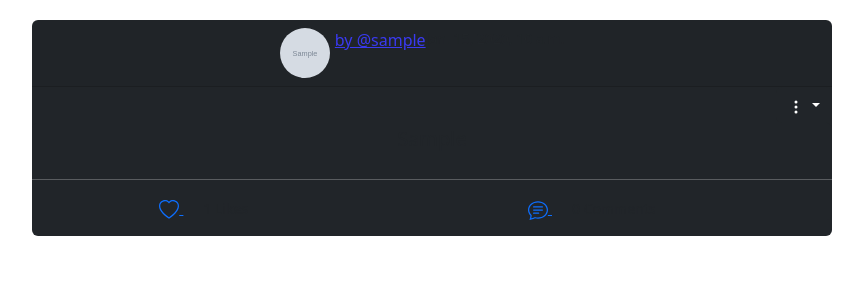
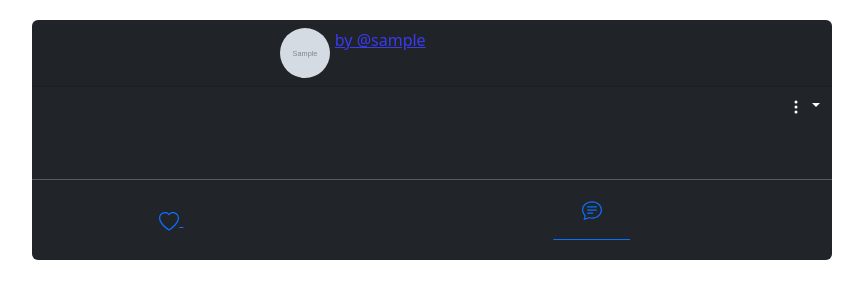
Before and after one commit to Kirolls20/Twitter_Clone, a Django app: page / in a window 1280 px wide. Shown: the part 246-546 px from the top of the page, without its empty margins (208-1071 px from the left). Run offline with Django 4.2, Linux system fonts and the light colour scheme; tables that the repository leaves empty hold one stand-in row (values such as "Sample post"); grey boxes marked "Sample" are stand-in pictures.

Commit message:
Feat: You can add comments in every tweet.

```diff
--- a/tweetLand/forms.py
+++ b/tweetLand/forms.py
@@ -9,7 +9,7 @@ class TweetForm(forms.ModelForm):
     tweet= forms.CharField(required=True,
         widget= forms.widgets.Textarea(
             attrs={
-                'Placeholder':" Type Something...",
+                'Placeholder':" What's happening?...",
                 'class': 'form-control',
             }
 
@@ -19,7 +19,7 @@ class TweetForm(forms.ModelForm):
     )
     class Meta:
         model = Tweet
-        exclude= ['user','likes']
+        exclude= ['user','likes','comments']
 
 
 
@@ -27,13 +27,13 @@ class TweetForm(forms.ModelForm):
 class CommentForm(forms.ModelForm):
     comment = forms.CharField(required=True,widget= forms.widgets.Textarea(
         attrs= {
-            'Placeholder':" Comment Here ",
+            'Placeholder':" Leave A Comment... ",
                 'class': 'form-control',
         }
     ))
     class Meta:
         model= Comment
-        exclude = ['user']
+        exclude = ['user','tweet']
 
 class SignupForm(UserCreationForm):
     first_name = forms.CharField(
--- a/tweetLand/models.py
+++ b/tweetLand/models.py
@@ -5,7 +5,7 @@ from django.contrib.auth.models import AbstractUser
 from django.conf import settings
 from tweetLand.models import User
 
-# Create Tweet Model a
+
 
 class User(AbstractUser):
     # profile_user = models.OneToOneField(settings.AUTH_USER_MODEL, on_delete=models.CASCADE, related_name='profile')
@@ -34,6 +34,9 @@ class Tweet(models.Model):
     def __str__(self):
         return f'{self.user.username}  {self.created_at} '
 
+    def total_comments(self):
+        return self.comments.count()
+
 
 class Comment(models.Model):
     comment = models.TextField()
--- /dev/null
+++ b/tweetLand/static/css/add_comment.css
@@ -0,0 +1,35 @@
+.container{
+    display: flex;
+    align-items: center;
+    justify-content: center;
+
+
+}
+.comment-popUpp{
+    width:400px;
+    height:350px;
+    background:#c3c5d6;
+    border-radius: 6px;
+    position: absolute;
+    top:50%;
+    left:50%;
+    transform: translate(-50%,-50%) ;
+    display: none;
+    z-index: 1;
+    padding:10px;
+
+}
+
+
+.comment-popup-btns{
+
+    bottom:200px;
+    width:100%;
+    border:0;
+    margin:10px;
+    padding:10px;
+    border-radius: 5px;
+
+
+
+}
--- a/tweetLand/templates/home.html
+++ b/tweetLand/templates/home.html
@@ -7,6 +7,7 @@
     <meta name="viewport" content="width=device-width, initial-scale=1.0">
     <title>Adding Tweet</title>
     <link rel="stylesheet" href="{% static 'css/add_tweet.css' %}">
+    <link rel="stylesheet" href="{% static 'css/add_comment.css' %}">
 </head>
 
 {% block content %}
@@ -106,14 +107,35 @@
 
                     </div>
                     <div class="col-7">
-                        <a href="" style="margin-left:20px;">
+                        <a href="#tweet-{{ tweet.id }}" style="margin-left:20px;" class="show-comment-popup" data-tweetid="{{ tweet.id }}">
                             <svg xmlns="http://www.w3.org/2000/svg" width="20" height="20" fill="currentColor" class="bi bi-chat-text" viewBox="0 0 16 16">
                                 <path d="M2.678 11.894a1 1 0 0 1 .287.801 10.97 10.97 0 0 1-.398 2c1.395-.323 2.247-.697 2.634-.893a1 1 0 0 1 .71-.074A8.06 8.06 0 0 0 8 14c3.996 0 7-2.807 7-6 0-3.192-3.004-6-7-6S1 4.808 1 8c0 1.468.617 2.83 1.678 3.894zm-.493 3.905a21.682 21.682 0 0 1-.713.129c-.2.032-.352-.176-.273-.362a9.68 9.68 0 0 0 .244-.637l.003-.01c.248-.72.45-1.548.524-2.319C.743 11.37 0 9.76 0 8c0-3.866 3.582-7 8-7s8 3.134 8 7-3.582 7-8 7a9.06 9.06 0 0 1-2.347-.306c-.52.263-1.639.742-3.468 1.105z"/>
                                 <path d="M4 5.5a.5.5 0 0 1 .5-.5h7a.5.5 0 0 1 0 1h-7a.5.5 0 0 1-.5-.5zM4 8a.5.5 0 0 1 .5-.5h7a.5.5 0 0 1 0 1h-7A.5.5 0 0 1 4 8zm0 2.5a.5.5 0 0 1 .5-.5h4a.5.5 0 0 1 0 1h-4a.5.5 0 0 1-.5-.5z"/>
                               </svg>
+                        </a>
+                        <!-- <button class="show-comment-popup" data-tweetid="{{ tweet.id }}">Open Popup</button> -->
+                        <div class="container">
+                            <div class="comment-popUpp">
+                                <h5 style="justify-items: center; ">Comment Section</h5>
+                                <form action="{% url 'tweet_comment' tweet.id %}" method="post">
+                                    {% csrf_token %}
+                                    <div style="justify-content: center;">
+                                        {{form}}
+                                    </div><br>
+                                    <button type="submit" class="btn btn-info" name="comment">Send Comment</button>
+                                </form>
+                                <a href="#" id="comment-closePopup"   type="button" style="float:right;">
+                                    <svg xmlns="http://www.w3.org/2000/svg" width="20" height="20" fill="currentColor" class="bi bi-x-circle" viewBox="0 0 16 16">
+                                        <path d="M8 15A7 7 0 1 1 8 1a7 7 0 0 1 0 14zm0 1A8 8 0 1 0 8 0a8 8 0 0 0 0 16z"/>
+                                        <path d="M4.646 4.646a.5.5 0 0 1 .708 0L8 7.293l2.646-2.647a.5.5 0 0 1 .708.708L8.707 8l2.647 2.646a.5.5 0 0 1-.708.708L8 8.707l-2.646 2.647a.5.5 0 0 1-.708-.708L7.293 8 4.646 5.354a.5.5 0 0 1 0-.708z"/>
+                                      </svg>
+                                </a>
 
+                            </div>
+                        </div>
+                        <a href="{% url 'comments_list'  tweet.id %}">
+                            <small class="text-muted" style="margin-left:20px;">{{tweet.total_comments}} Comment</small>
                         </a>
-                        <small class="text-muted" style="margin-left:20px;"> 0 Comments </small>
                     </div>
                     </div>
 
@@ -128,6 +150,7 @@
 {% endblock %}
 
 <script>
+    // Cretae Tweet
     document.getElementById('showPopup').addEventListener('click', function() {
     console.log('Clicked!')
     document.querySelector('.pop-up').style.display = 'flex';
@@ -139,5 +162,19 @@
         var onConfirm = confirm('Are You Sure you Want to Delete this Tweet?')
         return onConfirm;
     }
+    // Comment Pop Up
+    var buttons = document.querySelectorAll('.show-comment-popup');
+    buttons.forEach(function(button) {
+        button.addEventListener('click', function() {
+        var tweetId = button.dataset.tweetid;
+        console.log('Comment HERE for tweetId:', tweetId);
+        document.querySelector('.comment-popUpp').style.display = 'flex';
+  });
+});
+
+    document.getElementById('comment-closePopup').addEventListener('click',function(){
+        console.log('Close Comment Section')
+        document.querySelector('.comment-popUpp').style.display = 'none'
+    })
 </script>
 </body>
--- a/tweetLand/urls.py
+++ b/tweetLand/urls.py
@@ -13,4 +13,6 @@ urlpatterns = [
     path('delete-tweet/<int:pk>/',views.DeleteTweetView.as_view(),name='delete_tweet'),
     path('edit-tweet/<int:pk>/',views.EditTweetView.as_view(),name='edit_tweet'),
     path('like/<int:pk>',views.like_Tweet,name='like_tweet'),
+    path('comment/<int:pk>',views.comment_view,name='tweet_comment'),
+    path('comment/list/<int:pk>',views.CommentsView.as_view(),name='comments_list'),
 ]
--- a/tweetLand/views.py
+++ b/tweetLand/views.py
@@ -8,8 +8,8 @@ from django.contrib import messages
 from django.http import HttpResponse
 from django.views import View
 from django.views.generic import TemplateView,ListView,DetailView,DeleteView,CreateView,UpdateView
-from .models import Tweet,User
-from .forms import TweetForm,SignupForm,UpdateUserProfileForm
+from .models import Tweet,User,Comment
+from .forms import TweetForm,SignupForm,UpdateUserProfileForm,CommentForm
 from django.urls import reverse_lazy
 # Class Based Views
 
@@ -114,8 +114,20 @@ class ProfileView(LoginRequiredMixin,DetailView):
 #         else:
 #             tweet.likes.add(request.user)
 
-class CreateCommentView(LoginRequiredMixin,CreateView):
-    template_name = 'home.html'
+# class CreateCommentView(LoginRequiredMixin,CreateView):
+#     template_name = 'home.html'
+#     model= Comment
+#     form_class = CommentForm
+#     success_url = redirect('home')
+
+class CommentsView(LoginRequiredMixin,TemplateView):
+    template_name= 'comment_list.html'
+
+    def get_context_data(self, **kwargs) :
+        context=  super().get_context_data(**kwargs)
+        tweet_id = Tweet.objects.get(id=self.kwargs['pk'])
+        context['comments'] = Comment.objects.filter(tweet=tweet_id)
+        return context
 
 
 def like_Tweet(request,pk):
@@ -127,8 +139,26 @@ def like_Tweet(request,pk):
             tweet.likes.add(request.user)
         return redirect('home')
     else:
-        messages.success(request,('You logged in Successfully!'))
+        messages.warning(request,('You Should Log in First !!'))
         return redirect('home')
+
+def comment_view(request,pk):
+    if request.user.is_authenticated:
+        tweet_id = get_object_or_404(Tweet,id=pk)
+        comment_form = CommentForm()
+        if request.method == 'POST':
+            if request.POST['comment']:
+                comment_form = CommentForm(request.POST)
+                if comment_form.is_valid():
+                    new_form = comment_form.save(commit=False)
+                    new_form.user = request.user
+                    new_form.tweet = tweet_id
+                    new_form.save()
+                    redirect('home')
+    else:
+        messages.warning(request,('You Should Log in First !!'))
+        return redirect('home')
+    return render(request,'home.html',{'comment_form':comment_form})
 
 
 
```
Also changed, not shown: tweetLand/templates/comment_list.html (added, +12 -0 lines).
